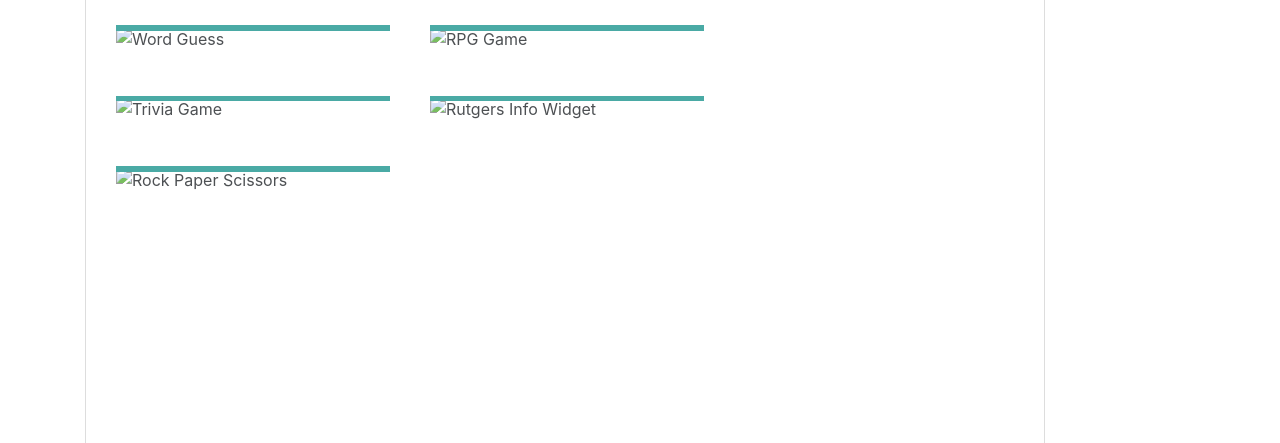
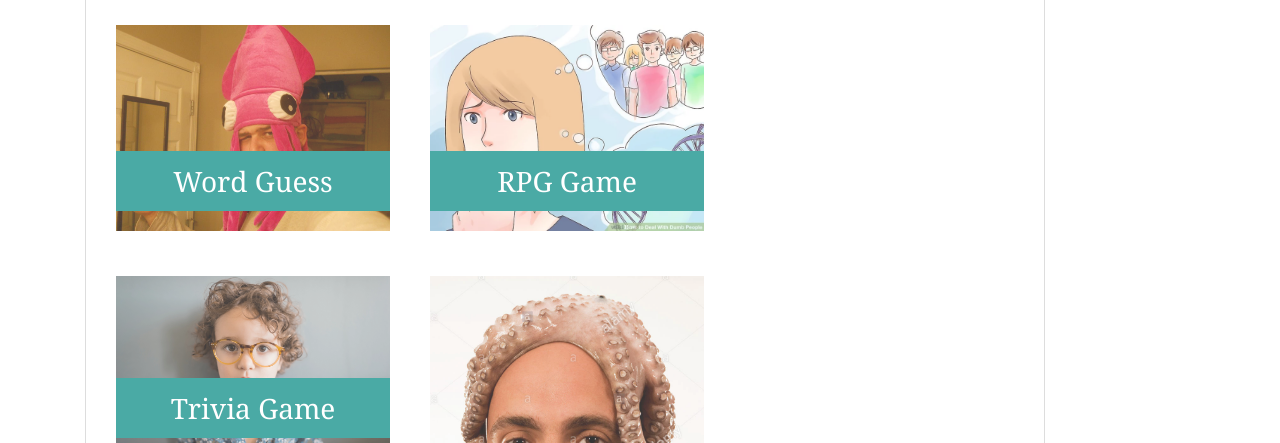
Before and after one commit to ClaireRussellAZ/Bootstrap-Repository, a plain HTML site: page portfolio.html in a window 1280 px wide. Shown: the part 357-800 px from the top of the page. Drawn offline with nearby package versions, Linux system fonts and the light colour scheme.

Commit message:
images added

```diff
--- a/portfolio.html
+++ b/portfolio.html
@@ -27,27 +27,27 @@
       <h1>Portfolio</h1>
 
       <div class="work">
-        <img src="assets/images/technics-q-c-640-480-1.jpg" alt="Word Guess">
+        <img src="assets/images/squid.jpg" alt="Word Guess">
 
         <h3>Word Guess</h3>
       </div>
       <div class="work">
-        <img src="assets/images/technics-q-c-640-480-2.jpg" alt="RPG Game">
+        <img src="assets/images/gen.webp" alt="RPG Game">
 
         <h3>RPG Game</h3>
       </div>
       <div class="work">
-        <img src="assets/images/technics-q-c-640-480-5.jpg" alt="Trivia Game">
+        <img src="assets/images/kid.jpg" alt="Trivia Game">
 
         <h3>Trivia Game</h3>
       </div>
       <div class="work">
-        <img src="assets/images/technics-q-c-640-480-7.jpg" alt="Rutgers Info Widget">
+        <img src="assets/images/hair.jpg" alt="Rutgers Info Widget">
 
         <h3>Rutgers Info Widget</h3>
       </div>
       <div class="work">
-        <img src="assets/images/technics-q-c-640-480-9.jpg" alt="Rock Paper Scissors">
+        <img src="assets/images/pmantis.jpg" alt="Rock Paper Scissors">
 
         <h3>Rock Paper Scissors</h3>
       </div>
```
Also changed, not shown: assets/images/GOW.webp (added), assets/images/cat.jpg (added), assets/images/gen.webp (added), assets/images/ha.webp (added), assets/images/hair.jpg (added), assets/images/kid.jpg (added), assets/images/pmantis.jpg (added), assets/images/squid.jpg (added).
